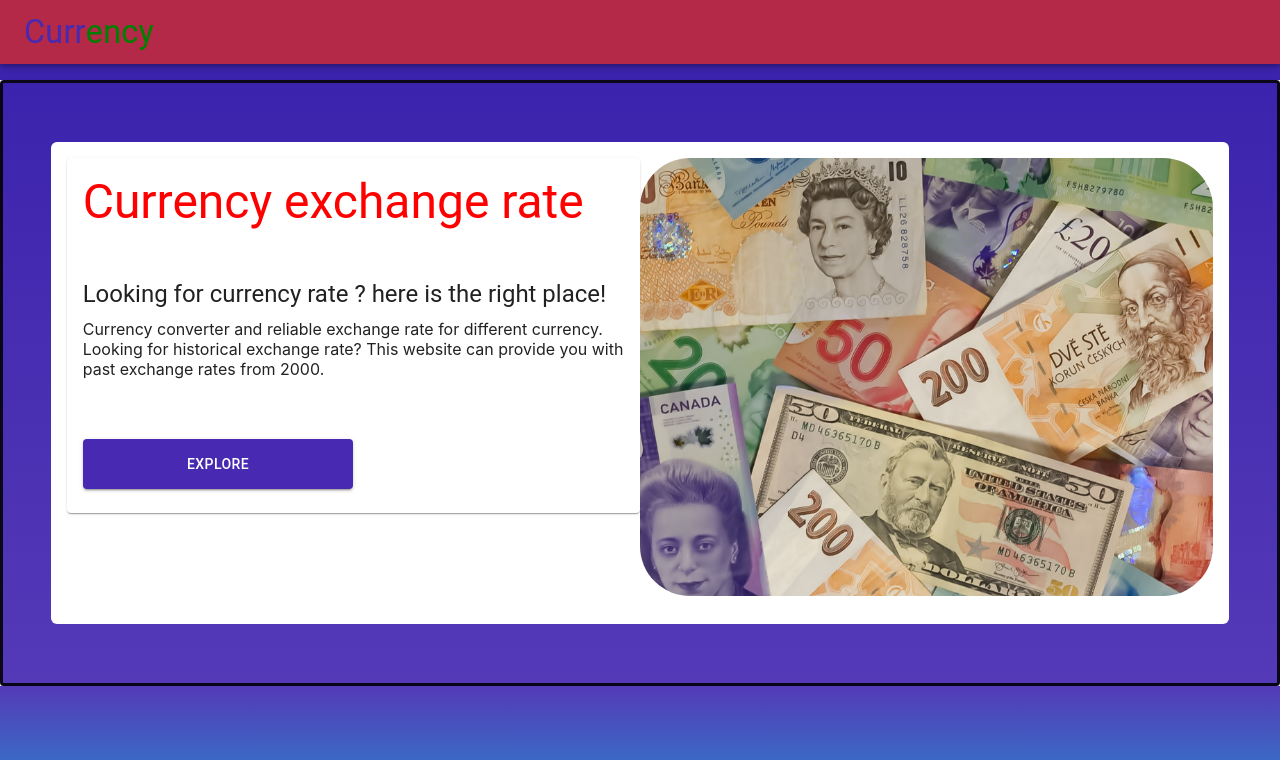
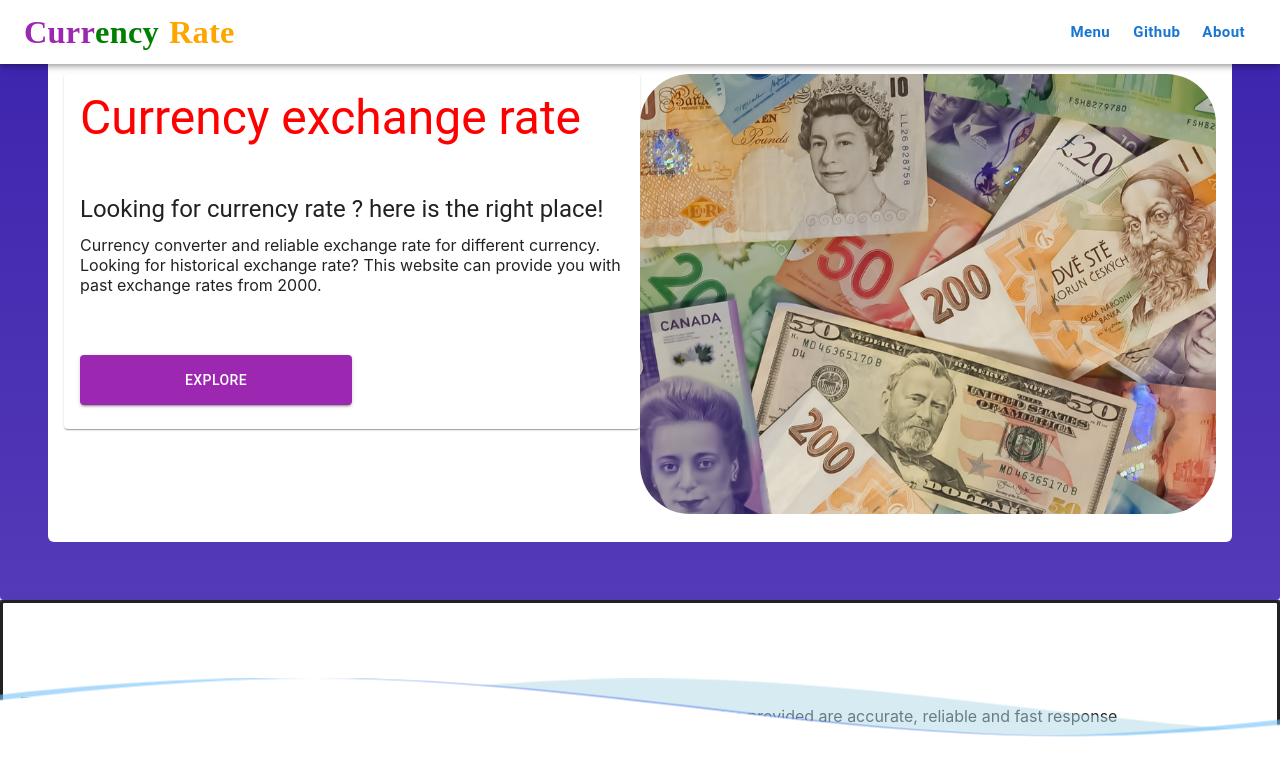
Before and after one commit to YinHk-myProject/my-landing-page, a React (Create React App) app: page / in a window 1280 px wide. Shown: the top 760 px of the page. Built offline with nearby package versions, Linux system fonts and the light colour scheme.

Commit message:
feat: new features

```diff
--- a/src/components/NavBar.js
+++ b/src/components/NavBar.js
@@ -1,36 +1,59 @@
-import React, { memo } from "react";
+import React from "react";
 import PropTypes from "prop-types";
-import { Link } from "react-router-dom";
 import { AppBar, Toolbar, Typography, Button, Hidden, IconButton } from "@mui/material";
 import withStyles from '@mui/styles/withStyles';
 
-
-const styles = theme => ({
+const styles = (theme) => ({
     wrapper: {
-        width: '100%',
-        height: 80,
-        background: 'rgba(60, 35, 173, 1)'
-    },
-    appBar: {
-        boxShadow: theme.shadows[6],
-        backgroundColor: theme.palette.common.white
+      width: '100%'
     },
     toolbar: {
       display: "flex",
       justifyContent: "space-between"
     },
     menuButtonText: {
-        fontSize: 80,
-        fontWeight: 300
+      color: '##5C76B7',
+      fontWeight: 'bold',
+      textTransform: 'none'
     },
     brandText: {
       fontFamily: "'Baloo Bhaijaan', cursive",
-        fontWeight: 300
-      },
-      noDecoration: {
-        textDecoration: "none !important"
+      fontWeight: "fontWeightBold" //float: 'right'
     }
-})
+});
+
+
+const TypographyList = classes =>
+  <div>
+    <Typography
+      className={classes.brandText}
+      variant="h4"
+      display="inline"
+      color="secondary"
+      fontWeight="fontWeightBold"
+    >
+      Curr
+    </Typography>
+    <Typography
+      variant="h4"
+      className={classes.brandText}
+      fontWeight="fontWeightBold"
+      display="inline"
+      color="green"
+    >
+      ency
+    </Typography>
+    <Typography
+      variant="h4"
+      className={classes.brandText}
+      style={{marginLeft: 10}}
+      fontWeight="fontWeightBold"
+      display="inline"
+      color="orange"
+    >
+      Rate
+    </Typography>
+  </div>;
 
 
 const NavBar = props => {
@@ -38,36 +61,38 @@ const NavBar = props => {
 
     return (
       <div className={classes.wrapper}>
-        <AppBar position="fixed" className={classes.appBar}>
+        <AppBar position="fixed">
             <Toolbar className={classes.toolbar}>
+              {TypographyList(classes)}
               <div>
-                    <Typography
-                        variant="h4"
-                        className={classes.brandText}
-                        display="inline"
-                        color="secondary"
+                <Button
+                  className={classes.menuButtonText}
+                  size="large"
                 >
-                        Curr
-                    </Typography>
-                    <Typography
-                        variant="h4"
-                        className={classes.brandText}
-                        display="inline"
-                        color="green"
+                  Menu
+                </Button>
+                <Button
+                  className={classes.menuButtonText}
+                  size="large"
                 >
-                        ency
-                    </Typography>
+                  Github
+                </Button>
+                <Button
+                  className={classes.menuButtonText}
+                  size="large"
+                >
+                  About
+                </Button>
               </div>
             </Toolbar>
         </AppBar>
       </div>
     );
-}
+};
 
 
 NavBar.propTypes = {
-    classes: PropTypes.object.isRequired,
-
+    classes: PropTypes.object.isRequired
 };
 
-export default withStyles(styles, { withTheme: true })(memo(NavBar));
+export default withStyles(styles)(NavBar);
--- a/src/mainLandingPage/FeatureSection.js
+++ b/src/mainLandingPage/FeatureSection.js
@@ -0,0 +1,77 @@
+import React from "react";
+import { Card, CardHeader, CardContent, Grid, Typography } from "@mui/material";
+import PropTypes from "prop-types";
+import { withStyles } from "@mui/styles";
+
+
+const styles = theme => ({
+    wrapper: {
+        width: '100%'
+    },
+    cardWrapper: {
+        height: '100%',
+        borderStyle: 'solid',
+        display: 'flex',
+        alignItems:'center',
+        justifyContent: 'center',
+    },
+    cardContent: {
+        width: '90%',
+        minHeight: 200,
+        display: 'flex',
+        alignItems:'center',
+        justifyContent: 'center',
+        //background: '#FFFFFF',
+        borderRadius: 6
+    }
+});
+
+
+const featuresList = [
+    {
+        title: 'Feature 1',
+        heading: 'Accurate and reliable rates',
+        description: 'All the exchange rates provided are accurate, reliable and fast response'
+    },
+    {
+        title: 'Feature 2',
+        heading: 'Support many currencies',
+        description: 'Convert 170+ major currencies used in 200 countries, and you can find the exchange rate of specific currency'
+    },
+    {
+        title: 'Feature 3',
+        heading: 'Historical exchange rates',
+        description: 'You can find out the past exchange rates from 2000 to current'
+    },
+
+]
+
+
+const FeatureSection = props => {
+    const { classes } = props;
+
+    return (
+      <div className={classes.wrapper}>
+        {featuresList.map(item =>
+          <Card className={classes.cardWrapper}>
+            <CardHeader title={item.title}/>
+            <CardContent className={classes.cardContent}>
+                <Typography gutterBottom variant="h5" color="textPrimary" component="p">
+                    {item.heading}
+                </Typography>
+                <Typography gutterBottom variant="body" color="textPrimary" component="p">
+                    {item.description}
+                </Typography>
+            </CardContent>
+          </Card>
+        )}
+      </div>
+    );
+};
+
+
+FeatureSection.propTypes = {
+    classes: PropTypes.object.isRequired
+};
+
+export default withStyles(styles)(FeatureSection);
--- a/src/mainLandingPage/HeadSection.js
+++ b/src/mainLandingPage/HeadSection.js
@@ -21,7 +21,7 @@ const styles = (theme) => ({
     },
     cardWrapper: {
         height: '100%',
-        borderStyle: 'solid',
+        //borderStyle: 'solid',
         display: 'flex',
         alignItems:'center',
         justifyContent: 'center',
@@ -44,6 +44,9 @@ const styles = (theme) => ({
     image: {
         width: '100%',
         borderRadius: 50
+    },
+    freetext: {
+      color: "textPrimary"
     }
 
 });
@@ -64,7 +67,7 @@ const HeadSection = props => {
                     Currency exchange rate
                 </Typography>} />
              <CardContent>
-                <Typography gutterBottom variant="h5" color="textPrimary" component="p" >
+                <Typography className={classes.freetext} gutterBottom variant="h5" /*color="textPrimary"*/ component="p" >
                   Looking for currency rate ? here is the right place!
                 </Typography>
                 <Typography gutterBottom variant="body" color="textPrimary" component="p">
--- a/src/mainLandingPage/MainLandingPage.js
+++ b/src/mainLandingPage/MainLandingPage.js
@@ -3,6 +3,7 @@ import { withStyles } from "@mui/styles";
 
 import NavBar from '../components/NavBar';
 import HeadSection from './HeadSection';
+import FeatureSection from './FeatureSection';
 
 const styles = () => ({
     wrapper: {
@@ -17,6 +18,7 @@ const MainLandingPage = props => {
       <Fragment>
         <NavBar />
         <HeadSection />
+        <FeatureSection />
       </Fragment>
 
     );
--- a/src/theme.js
+++ b/src/theme.js
@@ -1,4 +1,4 @@
-import { createTheme, responsiveFontSizes, adaptV4Theme } from "@mui/material";
+import { createTheme, responsiveFontSizes, adaptV4Theme } from "@mui/material/styles";
 
 // colors
 const primary = "#b32947";
@@ -26,8 +26,8 @@ const spacing = 8;
 
 const theme = createTheme(adaptV4Theme({
   palette: {
-    primary: { main: primary },
-    secondary: { main: secondary },
+    //primary: { main: primary },
+    //secondary: { main: secondary },
     blueTheme: {
         light: "rgba(173, 216, 230, .5)",
         royal: "rgba(73, 111, 238, .5)",
@@ -71,6 +71,11 @@ const theme = createTheme(adaptV4Theme({
     borderWidth: borderWidth
   },
   overrides: {
+    MuiAppBar: {
+      root: {
+        backgroundColor: "#FFFFFF",
+      },
+    },
     MuiExpansionPanel: {
       root: {
         position: "static"
@@ -125,9 +130,9 @@ const theme = createTheme(adaptV4Theme({
       }
     }
   },
-  typography: {
+ /* typography: {
     useNextVariants: true
-  }
+  }*/
 }));
 
 export default responsiveFontSizes(theme);
```
Also changed, not shown: src/App.js (+8 -4 lines). Lines whose indentation alone changed are shown as unchanged.
